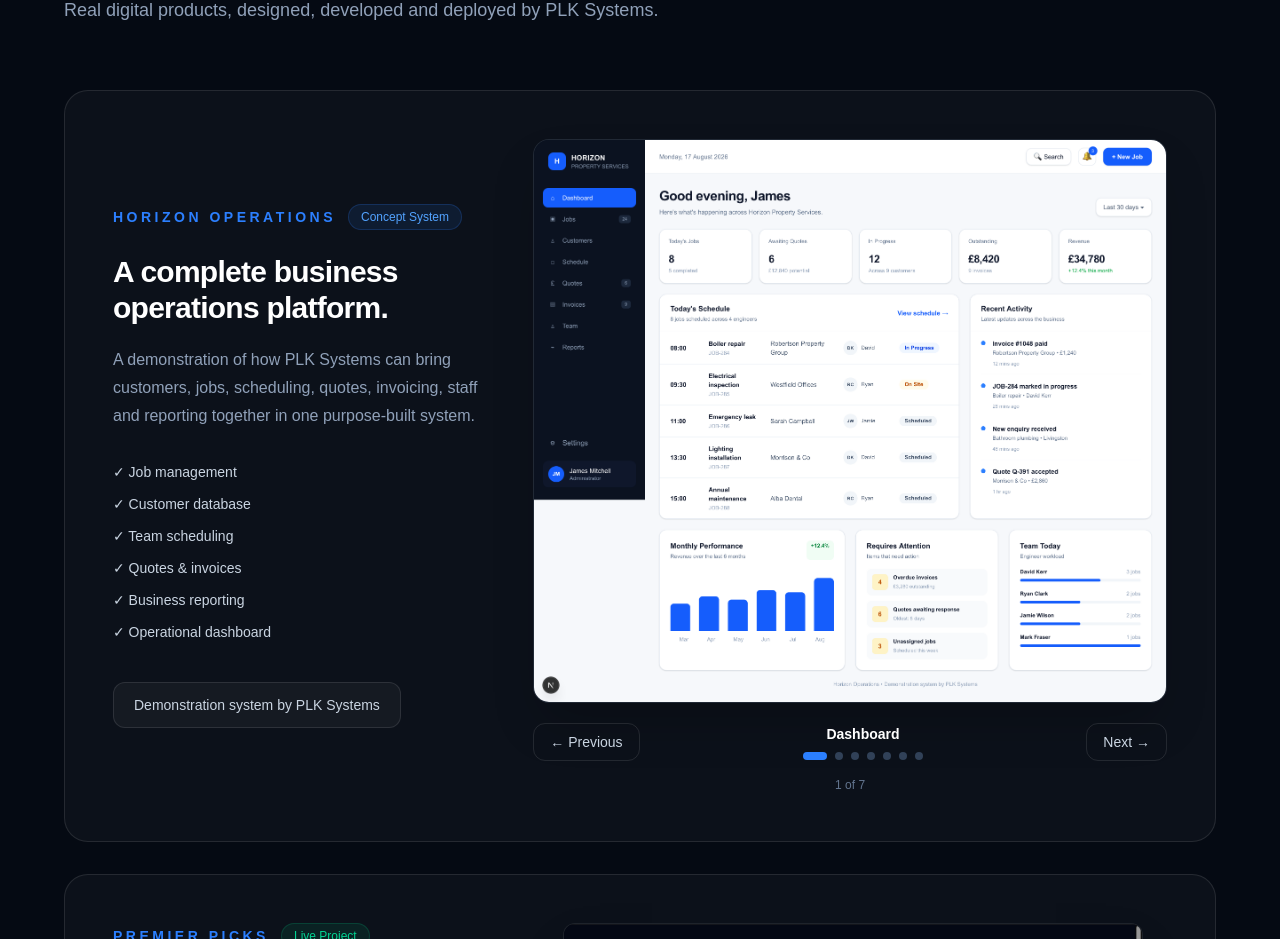
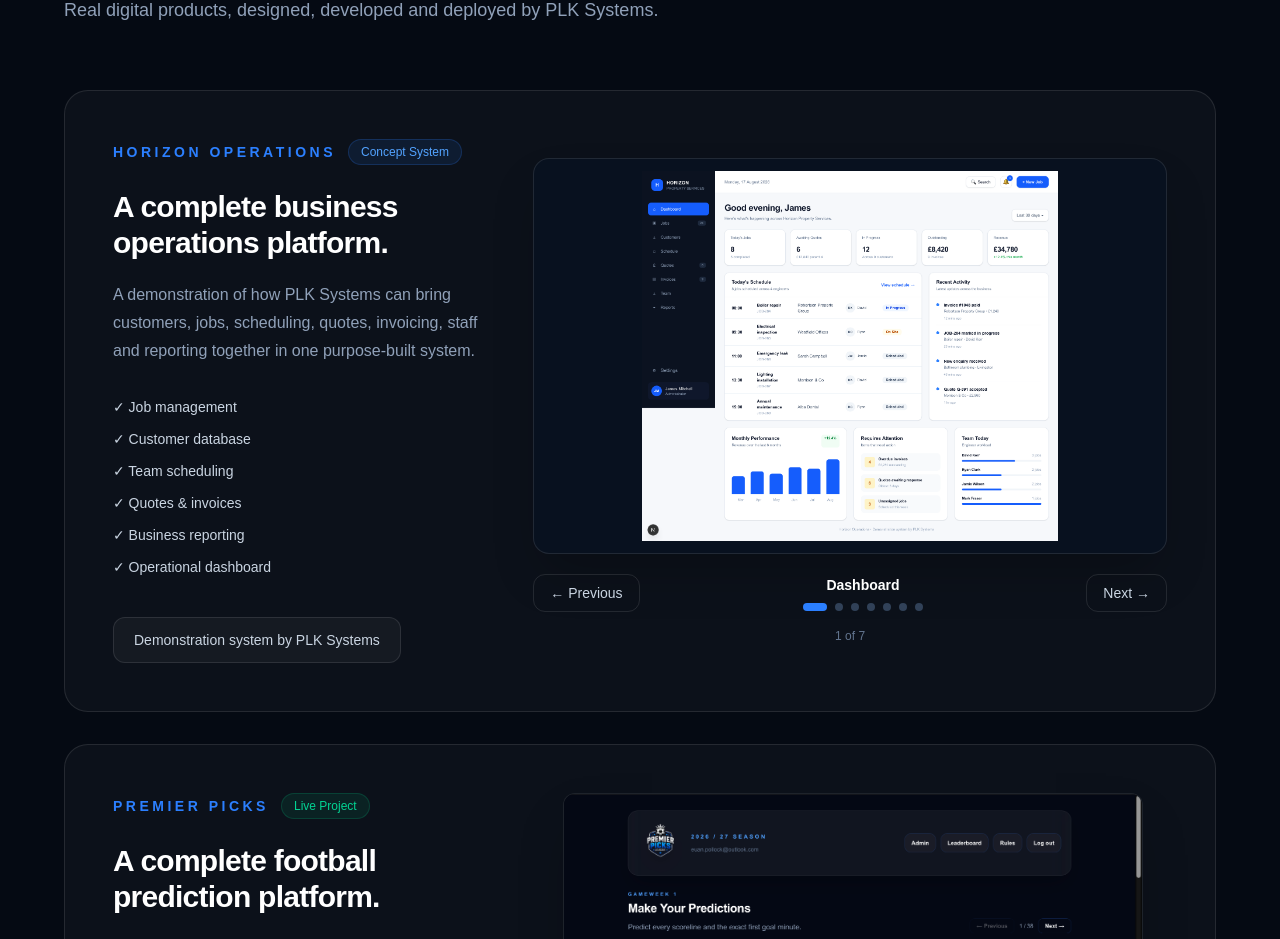
Before and after one commit to EuanPollock/plk-systems, a Next.js app: page / in a window 1280 px wide. Shown: the part 3680-4619 px from the top of the page. Built offline with nearby package versions, Linux system fonts and the light colour scheme; no server answers.

Commit message:
Standardise Horizon carousel image sizing

```diff
--- a/app/page.tsx
+++ b/app/page.tsx
@@ -465,13 +465,13 @@
 
     {/* SCREENSHOT CAROUSEL */}
     <div className="flex flex-col justify-center">
-      <div className="overflow-hidden rounded-2xl border border-white/10 bg-[#08111f] shadow-2xl">
+      <div className="flex aspect-[16/10] w-full items-center justify-center overflow-hidden rounded-2xl border border-white/10 bg-[#08111f] p-3 shadow-2xl">
   <Image
     src={horizonScreens[horizonScreen].src}
     alt={`Horizon Operations ${horizonScreens[horizonScreen].title}`}
     width={1600}
-          height={900}
-          className="h-auto w-full"
+    height={1000}
+    className="h-full w-full object-contain"
   />
 </div>
 
```
Lines whose indentation alone changed are shown as unchanged.
